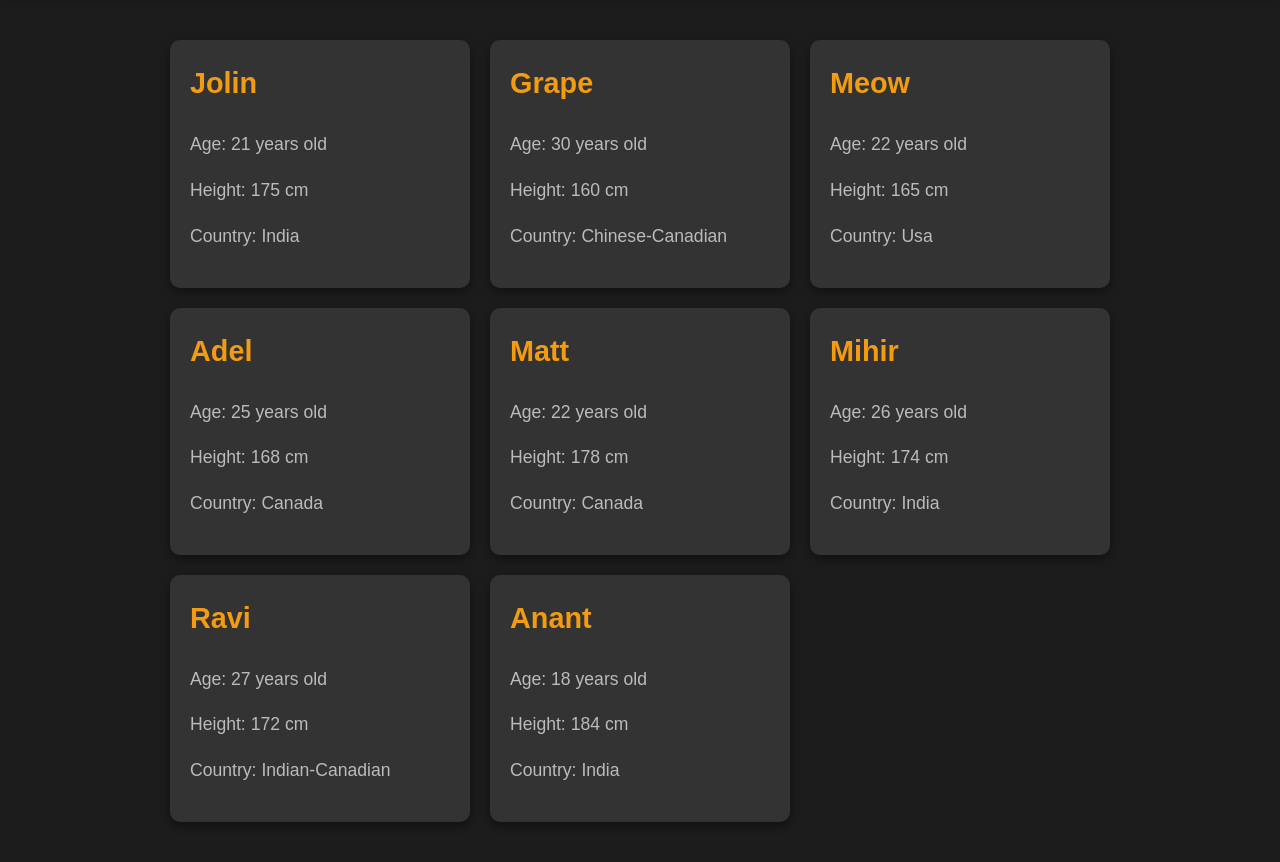
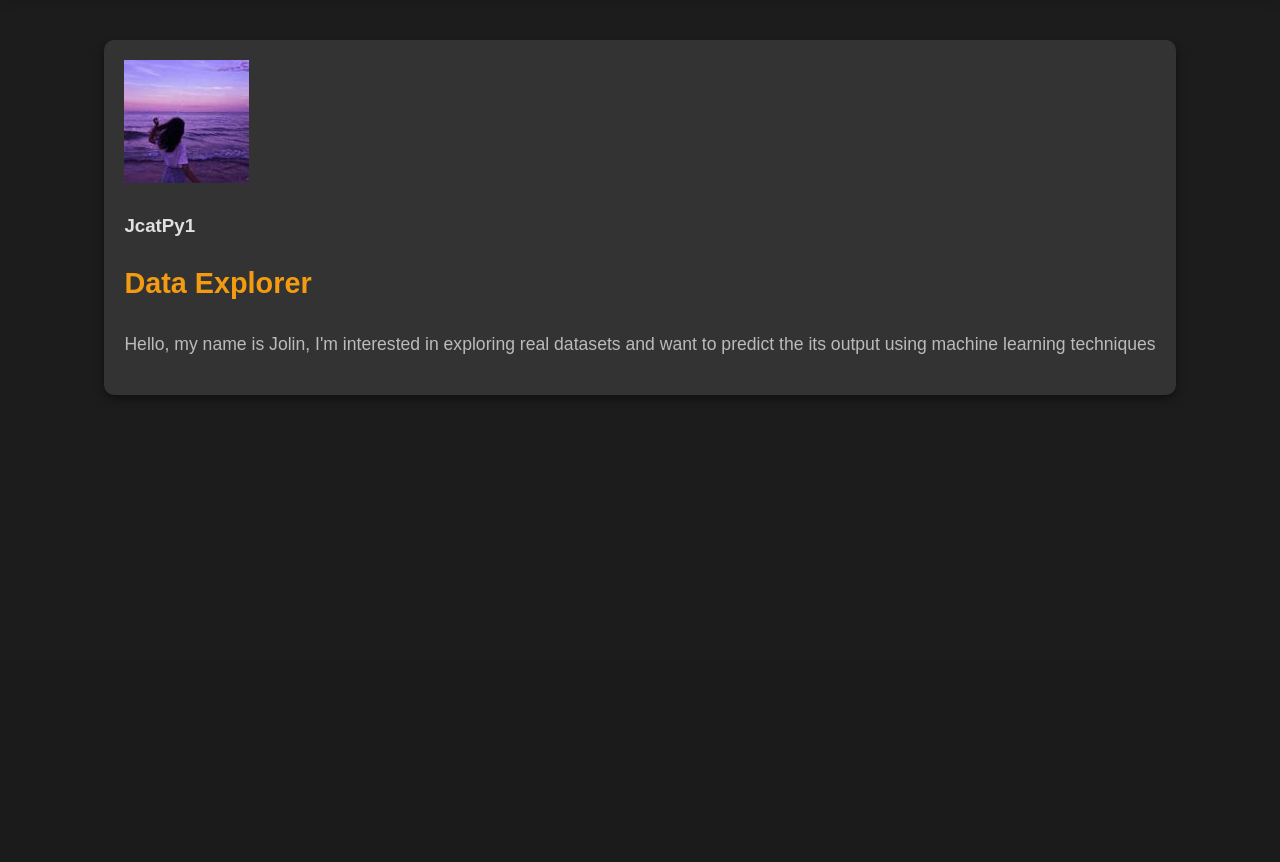
Before and after one commit to JcatPy/Footballers_Blog, a Flask app: page / in a window 1280 px wide. Shown: the part 142-1004 px from the top of the page. After the commit the page ends 537 px from the top, so only its background shows below. Run offline with Flask 3, Linux system fonts and the light colour scheme.

Commit message:
Now you can update profile pictures

```diff
--- a/flaskblog/routes.py
+++ b/flaskblog/routes.py
@@ -1,68 +1,11 @@
+import secrets
+import os
+from PIL import Image
 from flask import render_template, url_for, flash, redirect, request
-from .forms import RegisterForm, LoginForm, UpdateAccountForm
+from .forms import RegisterForm, LoginForm, UpdateAccountForm, PostForm
 from . import app, db, bcrypt
 from .models import User, Post
 from flask_login import login_user, current_user, logout_user, login_required
-
-
-#information of football players, each dictionary inside list contain data of one player
-Footballers = [
-    {
-        'name': 'Jolin',
-        'age': 21 ,
-        'height': 175,
-        'country': 'India'
-    },
-
-{
-    'name': 'Grape',
-    'age': 30,
-    'height': 160,
-    'country': 'Chinese-Canadian'
-    },
-
-{
-    'name': 'Meow',
-    'age': 22,
-    'height': 165,
-    'country': 'Usa'
-    } ,
-
-{
-    'name': 'Adel',
-    'age': 25,
-    'height': 168,
-    'country': 'Canada'
-    } ,
-
-{
-    'name': 'Matt',
-    'age': 22,
-    'height': 178,
-    'country': 'Canada'
-    },
-
-{
-    'name': 'Mihir',
-    'age': 26,
-    'height': 174,
-    'country': 'India'
-    },
-
-{
-    'name': 'Ravi',
-    'age': 27,
-    'height': 172,
-    'country': 'Indian-Canadian'
-    },
-{
-    'name': 'Anant',
-    'age': 18,
-    'height': 184,
-    'country': 'India'
-    }
-]
-
 
 # Define a route that maps the URL "/" (the root URL) to the following function
 @app.route("/")
@@ -71,24 +14,25 @@ Footballers = [
 def hello():
     # This function will be triggered when someone accesses the root or home URL
     # It returns a response "Hello, Flask!" to the client (web browser)
-    return render_template('home.html',  footballers = Footballers)
+    posts = Post.query.all()
+    return render_template('home.html',  posts=posts)
 
 @app.route("/about")
 def about_page():
-    return render_template('about.html', footballers = Footballers)
+    return render_template('about.html')
 
 @app.route("/register", methods = ['GET','POST'])
 def register():
     if current_user.is_authenticated:
         return redirect(url_for('hello'))
     form = RegisterForm()
-    if form.validate_on_submit():
-        username = form.username.data
+    if form.validate_on_submit():  # if the form is validated according to the validators
+        username = form.username.data # get the data from the form
         email = form.email.data
         password = form.password.data
         confirm_password = form.confirm_password.data
         submit = form.submit.data
-        hashed_password = bcrypt.generate_password_hash(password).decode('utf-8')
+        hashed_password = bcrypt.generate_password_hash(password).decode('utf-8') # hash the password
         user = User(username=username, email=email, password=hashed_password)
         db.session.add(user)
         db.session.commit()
@@ -105,8 +49,8 @@ def login():
         email = form.email.data
         password = form.password.data
         submit = form.submit.data
-        user = User.query.filter_by(email=email).first()
-        if user and bcrypt.check_password_hash(user.password, password):
+        user = User.query.filter_by(email=email).first() # get the user from the database
+        if user and bcrypt.check_password_hash(user.password, password): # check if the user exists and password is correct
             # Log in the user after successful authentication
             login_user(user, remember=form.Remember.data) # This will keep the user logged in even after closing the browser
             return redirect(url_for('hello'))
@@ -120,11 +64,27 @@ def logout():
     flash("You have been logged out.")
     return redirect(url_for('hello'))
 
+def save_picture(form_picture):
+    random_hex = secrets.token_hex(8) # generate a random hex
+    _, fext = os.path.splitext(form_picture.filename) # get the file extension
+    picture_fn = random_hex + fext # create a new file name with random hex and file extension
+    picture_path = os.path.join(app.root_path, 'static/profile_pics', picture_fn)
+
+    output_size = (125, 125)
+    resize_img = Image.open(form_picture) # open the image
+    resize_img.thumbnail(output_size) # resize the image
+
+    resize_img.save(picture_path) # save the picture to the path created above and return the file name
+    return picture_fn
+
 @app.route("/user_profile", methods = ['GET','POST'])
-@login_required
+@login_required # this decorator ensures that the user is logged in
 def user_profile():
     form = UpdateAccountForm()
-    if form.validate_on_submit():
+    if form.validate_on_submit(): # if the form is validated
+        if form.picture.data:
+            picture_file = save_picture(form.picture.data)
+            current_user.image_file = picture_file
         current_user.username = form.username.data
         current_user.email = form.email.data
         db.session.commit()
@@ -136,3 +96,15 @@ def user_profile():
 
     image_file = url_for('static', filename = 'profile_pics/' + current_user.image_file)
     return render_template('profile.html', title='Account', image_file = image_file, form=form)
+
+@app.route("/post/new", methods = ['GET','POST'])
+@login_required
+def new_post():
+    form = PostForm()
+    if form.validate_on_submit():
+        post = Post(title = form.title.data, content = form.content.data, author = current_user)
+        db.session.add(post)
+        db.session.commit()
+        flash('Your post has been created!', 'success')
+        return redirect(url_for('hello'))
+    return render_template('create_post.html', title='New Post', form=form)
--- a/flaskblog/templates/home.html
+++ b/flaskblog/templates/home.html
@@ -1,13 +1,20 @@
 {% extends "layout.html" %}
+
+{% block extra_css %}
+    <link rel = "stylesheet" href="{{ url_for('static', filename='update_account.css') }}">
+{% endblock %}
+
 {% block content %}
 
 <div class="blog-posts">
-    {% for footballer in footballers %}
+    {% for post in posts %}
     <div class="post">
-        <h2>{{ footballer.name }}</h2>
-        <p>Age: {{ footballer.age }} years old</p>
-        <p>Height: {{ footballer.height }} cm</p>
-        <p>Country: {{ footballer.country }}</p>
+        <div class="profile-image">
+            <img src="{{ url_for('static', filename='profile_pics/' + post.author.image_file) }}">
+         </div>
+        <h3> {{ post.author.username }} </h3>
+        <h2> {{ post.title }} </h2>
+        <p> {{ post.content }} </p>
     </div>
     {% endfor %}
 </div>
--- a/flaskblog/templates/layout.html
+++ b/flaskblog/templates/layout.html
@@ -9,6 +9,7 @@
         <title>Document</title>
     {% endif %}
     <link rel="stylesheet" href="{{ url_for('static', filename='style.css') }}">
+    <!-- custom css for other html files -->
     {% block extra_css %}{% endblock %}
 </head>
 <body>
@@ -21,6 +22,7 @@
                     <li><a href="{{ url_for('hello') }}">Home</a></li>
                     <li><a href="{{ url_for('about_page') }}">About</a></li>
                     {% if current_user.is_authenticated %}
+                            <li><a href="{{ url_for('new_post') }}">New Post</a></li>
                             <li><a href="{{ url_for('logout') }}">LogOut</a></li>
                             <li><a href="{{ url_for('user_profile') }}">Account</a></li>
                     {% else %}
```
Also changed, not shown: flaskblog/__init__.py (+4 -4 lines), flaskblog/forms.py (+14 -1 lines), flaskblog/templates/create_post.html (added, +28 -0 lines), flaskblog/templates/profile.html (+6 -1 lines), flaskblog/models.py (line endings or trailing spaces), flaskblog/static/profile_pics/85faee70fda9a3be.jpg (added), flaskblog/static/profile_pics/a4a0f711eccfb83b.jpg (added), instance/site.db.
